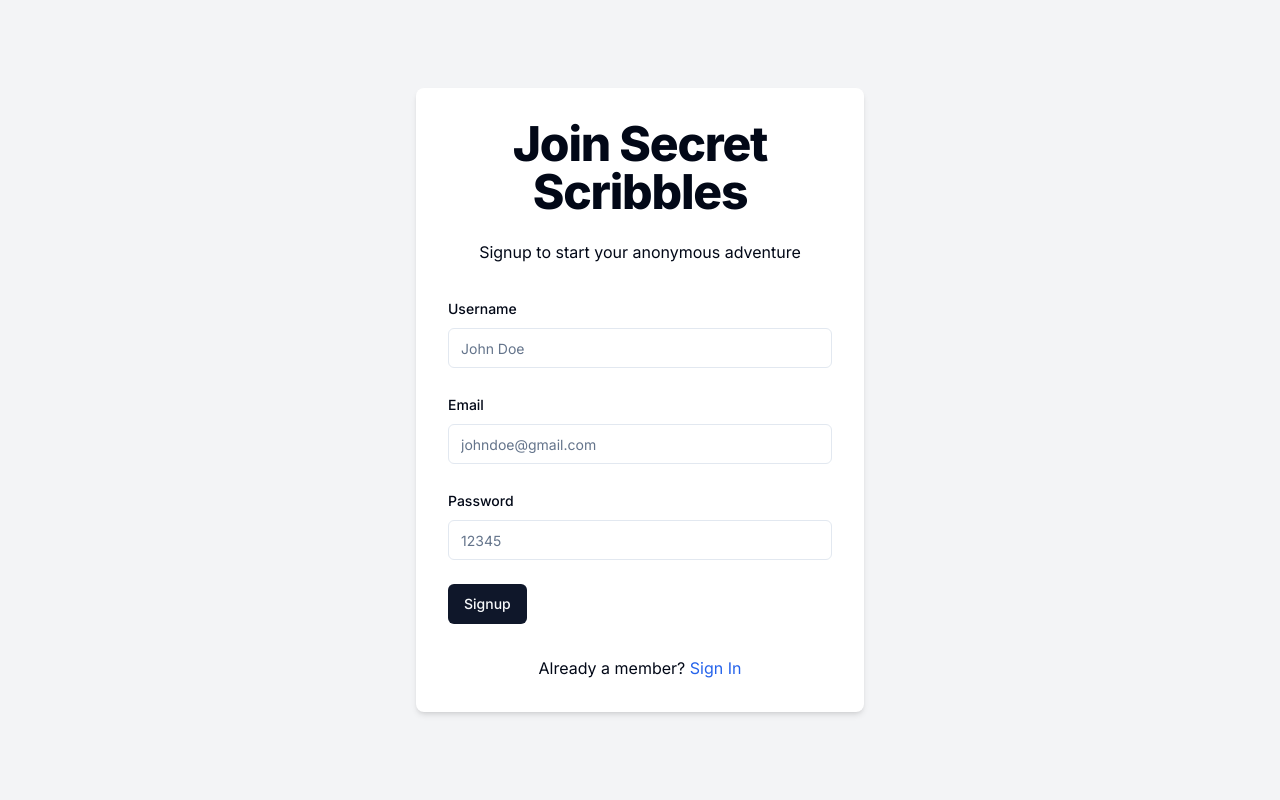
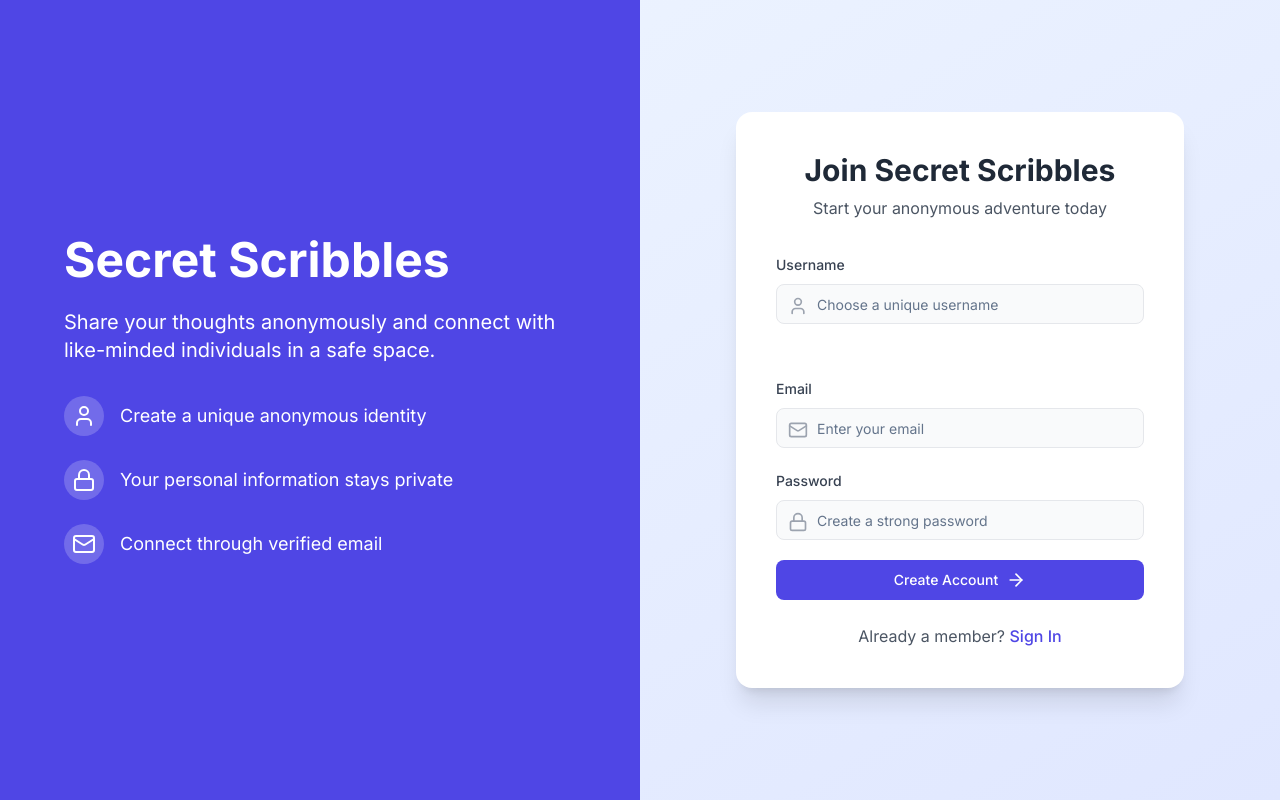
Before and after one commit to SecondMikasa/SecretScribbles, a Next.js app: page /sign-up in a window 1280 px wide. Built offline with nearby package versions, Linux system fonts and the light colour scheme.

Commit message:
Beautify sign in and sign up

```diff
--- a/src/app/(auth)/sign-in/page.tsx
+++ b/src/app/(auth)/sign-in/page.tsx
@@ -1,15 +1,22 @@
 "use client"
 import { useState } from "react"
-
-import { Loader2 } from "lucide-react"
+import {
+  Loader2,
+  User,
+  Mail,
+  Lock,
+  ArrowRight,
+  Key
+} from "lucide-react"
 
 import Link from "next/link"
 import { useRouter } from "next/navigation"
 
 import { signIn } from "next-auth/react"
 
+import { useForm } from "react-hook-form"
+
 import * as z from "zod"
-import { useForm } from "react-hook-form"
 import { zodResolver } from "@hookform/resolvers/zod"
 
 import { signInSchema } from "@/schemas/signInSchema"
@@ -26,16 +33,12 @@ import {
 import { Input } from "@/components/ui/input"
 import { Button } from "@/components/ui/button"
 
-const page = () => {
-
+const SignInPage = () => {
   const [isSubmitting, setIsSubmitting] = useState(false)
-
   const { toast } = useToast()
   const router = useRouter()
 
   const form = useForm<z.infer<typeof signInSchema>>({
-
-    //zodResolver cannot work on it's own. It needs a Schema to work
     resolver: zodResolver(signInSchema),
     defaultValues: {
       identifier: '',
@@ -43,10 +46,7 @@ const page = () => {
     }
   })
 
-  //data is the values enetered into the form (username, email & password in this case)
   const onSubmit = async (data: z.infer<typeof signInSchema>) => {
-
-    console.log("OnSubmit Data: ", data)
     setIsSubmitting(true)
 
     const res = await signIn('credentials', {
@@ -55,7 +55,6 @@ const page = () => {
       password: data.password
     })
 
-    console.log(res)
     if (res?.error) {
       if (res?.error == 'CredentialsSignin ') {
         toast({
@@ -71,9 +70,8 @@ const page = () => {
           variant: "destructive"
         })
       }
+      setIsSubmitting(false)
     }
-
-    //Next-Auth signs in through giving back an URL
     else if (res?.url) {
       setIsSubmitting(false)
       router.replace('/dashboard')
@@ -81,83 +79,127 @@ const page = () => {
   }
 
   return (
-    <>
-      <div className="flex justify-center items-center min-h-screen bg-gray-100">
-        <div className="w-full max-w-md p-8 space-y-8 bg-white rounded-lg shadow-md">
-          <div className="text-center">
-            <h1 className="text-4xl font-extrabold tracking-tight lg:text-5xl mb-6">
-              Join Secret Scribbles
-            </h1>
-            <p className="mb-4">
-              Signin to continue your anonymous adventure
-            </p>
+    <div className="flex min-h-screen bg-gradient-to-br from-blue-50 to-indigo-100">
+      {/* Left section - Illustration/Brand */}
+      <div className="hidden lg:flex lg:w-1/2 bg-indigo-600 justify-center items-center p-12">
+        <div className="max-w-lg text-white">
+          <h1 className="text-5xl font-bold mb-6">Secret Scribbles</h1>
+          <p className="text-xl mb-8">Welcome back! Continue your anonymous journey and share your thoughts in a safe space.</p>
+          <div className="space-y-6">
+            <div className="flex items-center">
+              <div className="bg-white/20 rounded-full p-2 mr-4">
+                <Key className="h-6 w-6" />
               </div>
+              <p className="text-lg">Secure and private login</p>
+            </div>
+            <div className="flex items-center">
+              <div className="bg-white/20 rounded-full p-2 mr-4">
+                <Lock className="h-6 w-6" />
+              </div>
+              <p className="text-lg">Your identity remains protected</p>
+            </div>
+            <div className="flex items-center">
+              <div className="bg-white/20 rounded-full p-2 mr-4">
+                <User className="h-6 w-6" />
+              </div>
+              <p className="text-lg">Access your personal anonymous space</p>
+            </div>
+          </div>
+        </div>
+      </div>
+
+      {/* Right section - Form */}
+      <div className="w-full lg:w-1/2 flex justify-center items-center p-4 md:p-8">
+        <div className="w-full max-w-md bg-white rounded-2xl shadow-xl p-8 md:p-10">
+          <div className="text-center mb-8">
+            <h2 className="text-3xl font-bold text-gray-800 mb-2">Welcome Back</h2>
+            <p className="text-gray-600">Sign in to continue your anonymous adventure</p>
+          </div>
+
           <Form {...form}>
-            <form
-              onSubmit={form.handleSubmit(onSubmit)}
-              className="space-y-6"
-            >
+            <form onSubmit={form.handleSubmit(onSubmit)} className="space-y-5">
               <FormField
                 name="identifier"
                 control={form.control}
                 render={({ field }) => (
                   <FormItem>
-                    <FormLabel>Username or Email</FormLabel>
+                    <FormLabel className="text-gray-700 font-medium">Username or Email</FormLabel>
                     <FormControl>
+                      <div className="relative">
+                        <div className="absolute left-3 top-3 text-gray-400">
+                          <Mail className="h-5 w-5" />
+                        </div>
                         <Input
-                        placeholder=""
+                          className="pl-10 bg-gray-50 border-gray-200 rounded-lg focus:ring-2 focus:ring-indigo-500 focus:border-indigo-500"
+                          placeholder="Enter your username or email"
                           {...field}
                         />
+                      </div>
                     </FormControl>
                     <FormMessage />
                   </FormItem>
                 )}
               />
+
               <FormField
                 name="password"
                 control={form.control}
                 render={({ field }) => (
                   <FormItem>
-                    <FormLabel>Password</FormLabel>
+                    <div className="flex justify-between">
+                      <FormLabel className="text-gray-700 font-medium">Password</FormLabel>
+                      <Link href="/forgot-password" className="text-sm text-indigo-600 hover:text-indigo-800">
+                        Forgot password?
+                      </Link>
+                    </div>
                     <FormControl>
+                      <div className="relative">
+                        <div className="absolute left-3 top-3 text-gray-400">
+                          <Lock className="h-5 w-5" />
+                        </div>
                         <Input
-                        placeholder=""
+                          className="pl-10 bg-gray-50 border-gray-200 rounded-lg focus:ring-2 focus:ring-indigo-500 focus:border-indigo-500"
+                          type="password"
+                          placeholder="Enter your password"
                           {...field}
                         />
+                      </div>
                     </FormControl>
                     <FormMessage />
                   </FormItem>
                 )}
               />
+
               <Button
                 type="submit"
                 disabled={isSubmitting}
+                className="w-full bg-indigo-600 hover:bg-indigo-700 text-white py-3 rounded-lg font-medium transition-all flex items-center justify-center"
               >
-                {isSubmitting ?
-                  (
+                {isSubmitting ? (
                   <>
-                      <Loader2 className="mr-2 h-4 w-4 animate-spin" /> Please Wait
+                    <Loader2 className="mr-2 h-5 w-5 animate-spin" /> Signing in...
                   </>
-                  ) :
-                  (
-                    'Signin'
-                  )
-                }
+                ) : (
+                  <>
+                    Sign In <ArrowRight className="ml-2 h-5 w-5" />
+                  </>
+                )}
               </Button>
             </form>
           </Form>
-          <div className="text-center mt-4">
+
+          <div className="text-center mt-6 text-gray-600">
             <p>
               Don't have an account?{' '}
-              <Link href="/sign-up" className="text-blue-600 hover:text-blue-800">
+              <Link href="/sign-up" className="text-indigo-600 hover:text-indigo-800 font-medium">
                 Sign Up
               </Link>
             </p>
           </div>
         </div>
       </div>
-    </>
+    </div>
   )
 }
 
-export default page
+export default SignInPage
--- a/src/app/(auth)/sign-up/page.tsx
+++ b/src/app/(auth)/sign-up/page.tsx
@@ -1,21 +1,42 @@
 "use client"
+import { useEffect, useState } from "react"
+import {
+    Loader2,
+    User,
+    Mail,
+    Lock,
+    ArrowRight
+} from "lucide-react"
+
+import Link from "next/link"
+import { useRouter } from "next/navigation"
+
+import axios, { AxiosError } from "axios"
+
+import { useForm } from "react-hook-form"
+
+import * as z from "zod"
 import { zodResolver } from "@hookform/resolvers/zod"
-import { useForm } from "react-hook-form"
-import * as z from "zod"
-import Link from "next/link"
-import { useEffect, useState } from "react"
+
 import { useDebounceCallback } from 'usehooks-ts'
+
+import { signUpSchema } from "@/schemas/signUpSchema"
+
+import { ApiResponse } from "@/types/ApiResponse"
+
+import {
+    Form,
+    FormField,
+    FormItem,
+    FormControl,
+    FormLabel,
+    FormMessage
+} from "@/components/ui/form"
 import { useToast } from "@/components/ui/use-toast"
-import { useRouter } from "next/navigation"
-import { signUpSchema } from "@/schemas/signUpSchema"
-import axios, { AxiosError } from "axios"
-import { ApiResponse } from "@/types/ApiResponse"
-import { Form, FormField, FormItem, FormControl, FormDescription, FormLabel, FormMessage } from "@/components/ui/form"
 import { Input } from "@/components/ui/input"
 import { Button } from "@/components/ui/button"
-import { Loader2 } from "lucide-react"
 
-const page = () => {
+const SignUpPage = () => {
 
     const [username, setUsername] = useState('')
     const [usernameMessage, setUsernameMessage] = useState('')
@@ -52,7 +73,6 @@ const page = () => {
                 try {
 
                     const res = await axios.get(`api/check-username-unique?username=${username}`)
-                    console.log(res)
                     setUsernameMessage(res.data.message)
 
                 } catch (error) {
@@ -71,13 +91,12 @@ const page = () => {
 
             }
         }
+
         checkUsernameUnique()
     }, [username])
 
     //data is the values enetered into the form (username, email & password in this case)
     const onSubmit = async (data: z.infer<typeof signUpSchema>) => {
-
-        console.log("OnSubmit Data: ", data)
         setIsSubmitting(true)
 
         try {
@@ -92,11 +111,10 @@ const page = () => {
             router.replace(`/verify/${username}`)
             setIsSubmitting(false)
 
-        } catch (error) {
-
-            console.log("Some error occured while signing you up")
-            let axiosError = error as AxiosError<ApiResponse>
-            let errorMessage = axiosError.response?.data.message
+        }
+        catch (error) {
+            const axiosError = error as AxiosError<ApiResponse>
+            const errorMessage = axiosError.response?.data.message
 
             toast({
                 title: "Signup failed",
@@ -104,111 +122,199 @@ const page = () => {
                 variant: "destructive"
             })
         }
+        finally {
+            setIsSubmitting(false)
+        }
     }
 
     return (
-        <>
-            <div className="flex justify-center items-center min-h-screen bg-gray-100">
-                <div className="w-full max-w-md p-8 space-y-8 bg-white rounded-lg shadow-md">
-                    <div className="text-center">
-                        <h1 className="text-4xl font-extrabold tracking-tight lg:text-5xl mb-6">
-                            Join Secret Scribbles
+        <div className="flex min-h-screen bg-gradient-to-br from-blue-50 to-indigo-100">
+            <div className="hidden lg:flex lg:w-1/2 bg-indigo-600 justify-center items-center p-12">
+                <div className="max-w-lg text-white">
+                    <h1 className="text-5xl font-bold mb-6">
+                        Secret Scribbles
                     </h1>
-                        <p className="mb-4">
-                            Signup to start your anonymous adventure
+
+                    <p className="text-xl mb-8">
+                        Share your thoughts anonymously and connect with like-minded individuals in a safe space.
+                    </p>
+
+                    <div className="space-y-6">
+                        <div className="flex items-center">
+                            <div className="bg-white/20 rounded-full p-2 mr-4">
+                                <User
+                                    className="h-6 w-6"
+                                />
+                            </div>
+
+                            <p className="text-lg">
+                                Create a unique anonymous identity
                             </p>
                         </div>
+
+                        <div className="flex items-center">
+                            <div className="bg-white/20 rounded-full p-2 mr-4">
+                                <Lock
+                                    className="h-6 w-6"
+                                />
+                            </div>
+
+                            <p className="text-lg">
+                                Your personal information stays private
+                            </p>
+                        </div>
+
+                        <div className="flex items-center">
+                            <div className="bg-white/20 rounded-full p-2 mr-4">
+                                <Mail
+                                    className="h-6 w-6"
+                                />
+                            </div>
+                            <p className="text-lg">
+                                Connect through verified email
+                            </p>
+                        </div>
+                    </div>
+                </div>
+            </div>
+
+            <div className="w-full lg:w-1/2 flex justify-center items-center p-4 md:p-8">
+                <div className="w-full max-w-md bg-white rounded-2xl shadow-xl p-8 md:p-10">
+                    <div className="text-center mb-8">
+                        <h2 className="text-3xl font-bold text-gray-800 mb-2">
+                            Join Secret Scribbles
+                        </h2>
+
+                        <p className="text-gray-600">
+                            Start your anonymous adventure today
+                        </p>
+                    </div>
+
                     <Form {...form}>
-                        <form
-                            onSubmit={form.handleSubmit(onSubmit)}
-                            className="space-y-6"
-                        >
+                        <form onSubmit={form.handleSubmit(onSubmit)} className="space-y-5">
                             <FormField
                                 name="username"
                                 control={form.control}
                                 render={({ field }) => (
                                     <FormItem>
-                                        <FormLabel>Username</FormLabel>
+                                        <FormLabel className="text-gray-700 font-medium">Username</FormLabel>
                                         <FormControl>
+                                            <div className="relative">
+                                                <div className="absolute left-3 top-3 text-gray-400">
+                                                    <User className="h-5 w-5" />
+                                                </div>
                                                 <Input
-                                                placeholder="John Doe"
+                                                    className="pl-10 bg-gray-50 border-gray-200 rounded-lg focus:ring-2 focus:ring-indigo-500 focus:border-indigo-500"
+                                                    placeholder="Choose a unique username"
                                                     {...field}
                                                     onChange={(e) => {
-                                                    //Not needed generally as react-hook-forms manage it automatcally but here added because of debouncedValue
                                                         field.onChange(e)
                                                         debounced(e.target.value)
                                                     }}
                                                 />
+                                            </div>
                                         </FormControl>
-                                        {isCheckingUsername && <Loader2 className="animate-spin" />}
+                                        <div className="h-6 mt-1">
+                                            {isCheckingUsername ? (
+                                                <div className="flex items-center text-gray-500">
+                                                    <Loader2 className="animate-spin h-4 w-4 mr-2" /> Checking availability...
+                                                </div>
+                                            ) : (
                                                 <p className={`text-sm ${usernameMessage === "Username is unique" ? 'text-green-500' : 'text-red-500'}`}>
-                                            {/* {`"${username}" `} */}{usernameMessage}
+                                                    {usernameMessage}
                                                 </p>
+                                            )}
+                                        </div>
                                         <FormMessage />
                                     </FormItem>
                                 )}
                             />
+
                             <FormField
                                 name="email"
                                 control={form.control}
                                 render={({ field }) => (
                                     <FormItem>
-                                        <FormLabel>Email</FormLabel>
+                                        <FormLabel className="text-gray-700 font-medium">Email</FormLabel>
                                         <FormControl>
+                                            <div className="relative">
+                                                <div className="absolute left-3 top-3 text-gray-400">
+                                                    <Mail className="h-5 w-5" />
+                                                </div>
                                                 <Input
-                                                placeholder="johndoe@gmail.com"
+                                                    className="pl-10 bg-gray-50 border-gray-200 rounded-lg focus:ring-2 focus:ring-indigo-500 focus:border-indigo-500"
+                                                    placeholder="Enter your email"
+                                                    type="email"
                                                     {...field}
                                                 />
+                                            </div>
                                         </FormControl>
                                         <FormMessage />
                                     </FormItem>
                                 )}
                             />
+
                             <FormField
                                 name="password"
                                 control={form.control}
                                 render={({ field }) => (
                                     <FormItem>
-                                        <FormLabel>Password</FormLabel>
+                                        <FormLabel className="text-gray-700 font-medium">Password</FormLabel>
                                         <FormControl>
+                                            <div className="relative">
+                                                <div className="absolute left-3 top-3 text-gray-400">
+                                                    <Lock className="h-5 w-5" />
+                                                </div>
                                                 <Input
-                                                placeholder="12345"
+                                                    className="pl-10 bg-gray-50 border-gray-200 rounded-lg focus:ring-2 focus:ring-indigo-500 focus:border-indigo-500"
+                                                    placeholder="Create a strong password"
+                                                    type="password"
                                                     {...field}
                                                 />
+                                            </div>
                                         </FormControl>
                                         <FormMessage />
                                     </FormItem>
                                 )}
                             />
+
                             <Button
                                 type="submit"
                                 disabled={isSubmitting}
+                                className="w-full bg-indigo-600 hover:bg-indigo-700 text-white py-3 rounded-lg font-medium transition-all flex items-center justify-center"
                             >
-                                {isSubmitting ?
-                                    (
+                                {
+                                    isSubmitting ? (
                                         <>
-                                            <Loader2 className="mr-2 h-4 w-4 animate-spin" /> Please Wait
+                                            <Loader2 className="mr-2 h-5 w-5 animate-spin" />
+                                            Creating your account...
                                         </>
-                                    ) :
-                                    (
-                                        'Signup'
+                                    ) : (
+                                        <>
+                                            Create Account
+                                            <ArrowRight className="ml-2 h-5 w-5" />
+                                        </>
                                     )
                                 }
                             </Button>
                         </form>
                     </Form>
-                    <div className="text-center mt-4">
+
+                    <div className="text-center mt-6 text-gray-600">
                         <p>
                             Already a member?{' '}
-                            <Link href="/sign-in" className="text-blue-600 hover:text-blue-800">
+                            <Link
+                                href="/sign-in"
+                                className="text-indigo-600 hover:text-indigo-800 font-medium"
+                            >
                                 Sign In
                             </Link>
                         </p>
                     </div>
                 </div>
             </div>
-        </>
+        </div>
     )
 }
 
-export default page
+export default SignUpPage
```
Also changed, not shown: 1 other file (tests, documents, lock files or other folders). Lines whose indentation alone changed are shown as unchanged.
